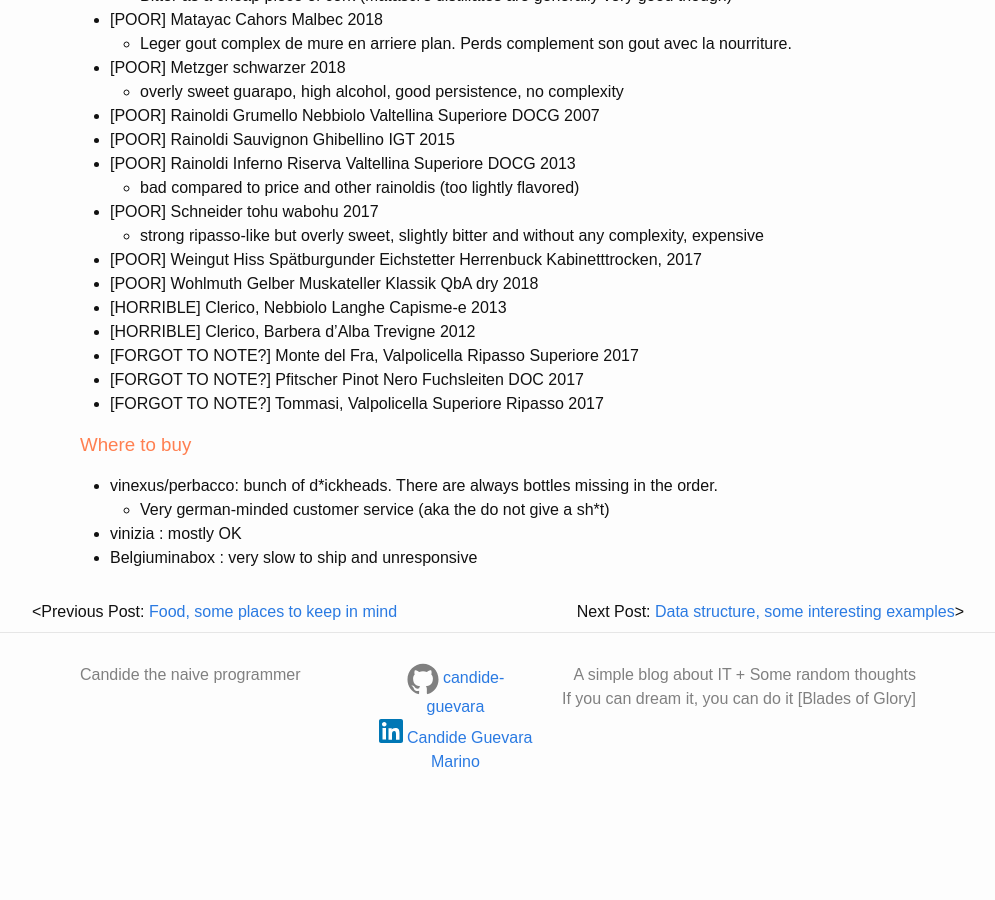
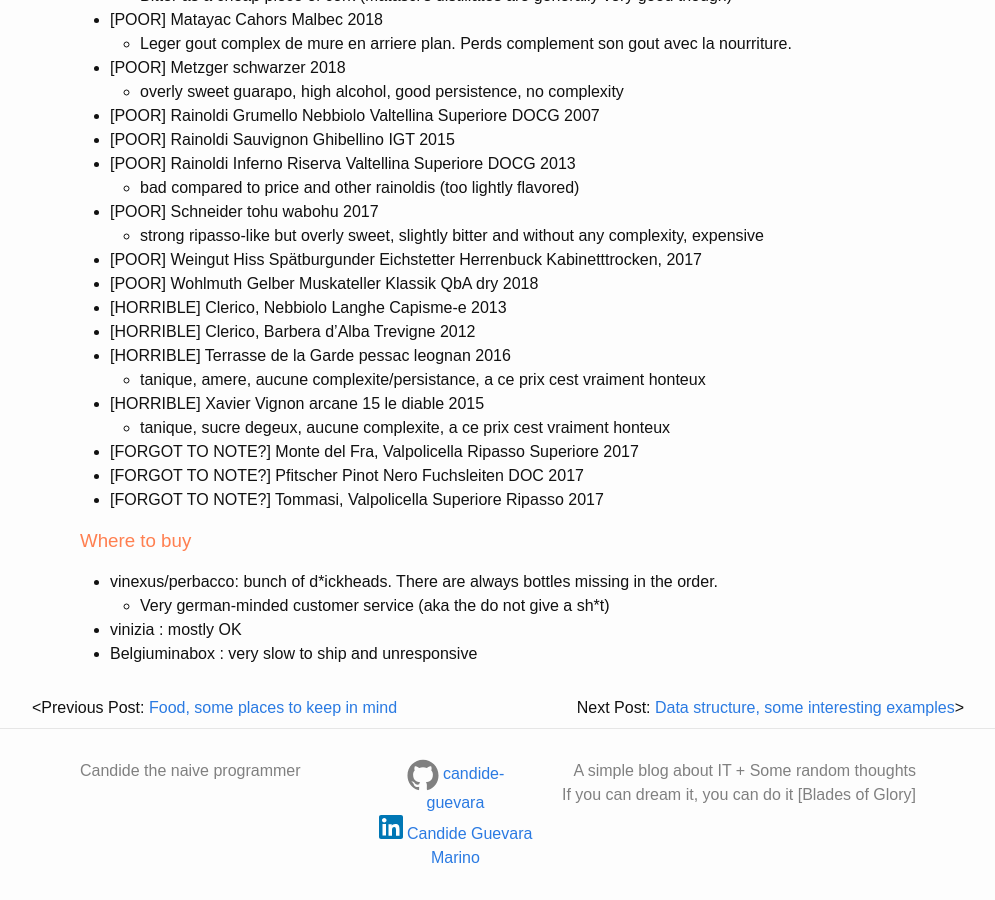
Before and after one commit to candide-guevara/candide-guevara.github.io, a Jekyll site: the page built from _posts/0000-00-00-list-of-spirits.md, in a window 1280 px wide and 900 px high, scrolled down 1841 px. Shown: the whole window, without its empty margins (142-1137 px from the left). Built offline with Jekyll 4.4.1, drawn with Linux system fonts in a browser that asks for light colours; before the commit the page ends 2645 px from its top, so only the background shows below that.

Commit message:
rants against a couple of bad and expensive french bottles :-(

```diff
--- a/_posts/0000-00-00-list-of-spirits.md
+++ b/_posts/0000-00-00-list-of-spirits.md
@@ -90,6 +90,10 @@
 * [POOR] Wohlmuth Gelber Muskateller Klassik QbA dry 2018
 * [HORRIBLE] Clerico, Nebbiolo Langhe Capisme-e 2013
 * [HORRIBLE] Clerico, Barbera d'Alba Trevigne 2012
+* [HORRIBLE] Terrasse de la Garde pessac leognan 2016
+  * tanique, amere, aucune complexite/persistance, a ce prix cest vraiment honteux
+* [HORRIBLE] Xavier Vignon arcane 15 le diable 2015
+  * tanique, sucre degeux, aucune complexite, a ce prix cest vraiment honteux
 * [FORGOT TO NOTE?] Monte del Fra, Valpolicella Ripasso Superiore 2017
 * [FORGOT TO NOTE?] Pfitscher Pinot Nero Fuchsleiten DOC 2017
 * [FORGOT TO NOTE?] Tommasi, Valpolicella Superiore Ripasso 2017
```
